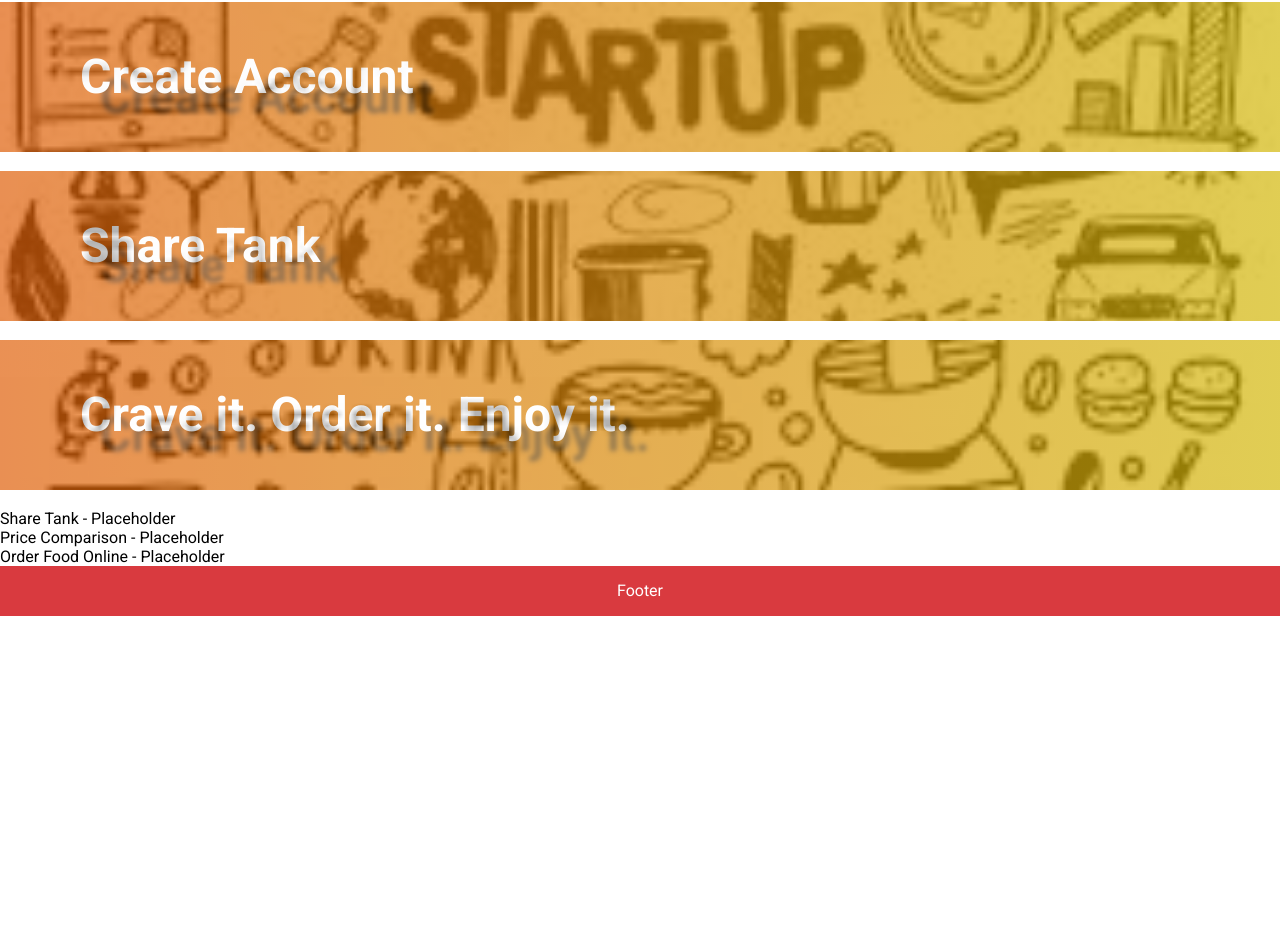
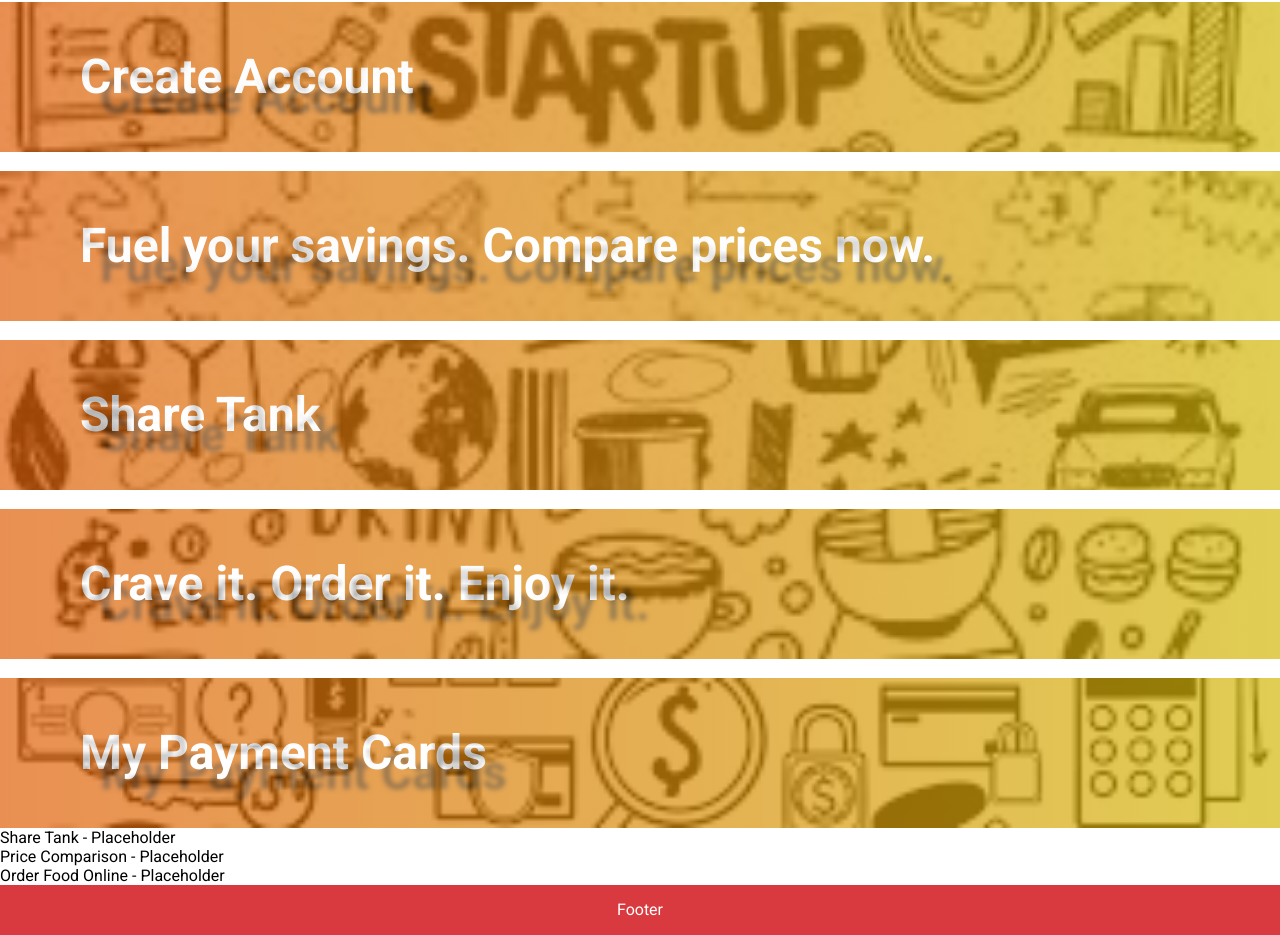
Before and after one commit to MaryanneG3/mission-5, a React (Vite) app in the folder z-fuel-frontend/: page / in a window 1280 px wide. Shown: the part 1148-2083 px from the top of the page. Before the commit the page ends 1764 px from the top, so only its background shows below. Built offline with nearby package versions, Linux system fonts and the light colour scheme.

Commit message:
added title bars with 3 variants

```diff
--- a/z-fuel-frontend/src/common/titlebar/Titlebar.jsx
+++ b/z-fuel-frontend/src/common/titlebar/Titlebar.jsx
@@ -57,6 +57,14 @@ function Titlebar({ variant, backgroundImage, title }) {
       backgroundClass = styles.onlineOrder;
       break;
 
+    case "savings":
+      backgroundClass = styles.savings;
+      break;
+
+    case "paymentCards":
+      backgroundClass = styles.paymentCards;
+      break;
+
     default:
       backgroundClass = styles.welcomeToZ;
       break;
--- a/z-fuel-frontend/src/common/titlebar/Titlebar.module.css
+++ b/z-fuel-frontend/src/common/titlebar/Titlebar.module.css
@@ -28,6 +28,16 @@
 .onlineOrder {
   background-image: url("/images/titlebar/online-order-titlebar.png");
   background-position: 60% 40%;
+}
+
+.savings {
+  background-image: url("/images/titlebar/savings-titlebar.jpg");
+  background-position: 50% 50%;
+}
+
+.paymentCards {
+  background-image: url("/images/titlebar/payment-card-titlebar.png");
+  background-position: 50% 50%;
 }
 
 .findStation .backgroundColor {
--- a/z-fuel-frontend/src/components/findFuel/ZMap.jsx
+++ b/z-fuel-frontend/src/components/findFuel/ZMap.jsx
@@ -8,7 +8,7 @@ import {
 import styles from "./ZMap.module.css";
 
 import StationCard from "./StationCard";
-import NavBar from "./NavBar";
+// import NavBar from "./NavBar";
 
 function ZMap() {
   //   const [open, setOpen] = useState(false);
@@ -48,9 +48,8 @@ function ZMap() {
   }, []);
 
   return (
-
     <APIProvider apiKey={import.meta.env.VITE_GOOGLE_MAPS_API_KEY}>
-        <NavBar/>
+      {/* <NavBar/> */}
       {/* station cards */}
 
       <div>
--- a/z-fuel-frontend/src/pages/FindFuelStation/FindFuelStation.jsx
+++ b/z-fuel-frontend/src/pages/FindFuelStation/FindFuelStation.jsx
@@ -1,10 +1,13 @@
 import React from "react";
 import ZMap from "../../components/findFuel/ZMap";
+import BaseLayout from "../../layouts/baselayout/BaseLayout";
 
 function FindFuelStation() {
   return (
     <>
-      <ZMap />
+      <BaseLayout>
+        <ZMap />
+      </BaseLayout>
     </>
   );
 }
--- a/z-fuel-frontend/src/pages/Homepage/Homepage.jsx
+++ b/z-fuel-frontend/src/pages/Homepage/Homepage.jsx
@@ -2,7 +2,7 @@ import Titlebar from "../../common/titlebar/Titlebar";
 import BaseLayout from "../../layouts/baselayout/BaseLayout";
 import styles from "./Homepage.module.css";
 
-import homapageImage from "../../../public/images/homepage/Homepage-family-photo.png";
+import homepageImage from "../../../public/images/homepage/Homepage-family-photo.png";
 
 function Homepage() {
   return (
@@ -16,7 +16,7 @@ function Homepage() {
       <div className={styles.homepageImageContainer}>
         <img
           className={styles.homepageImage}
-          src={homapageImage}
+          src={homepageImage}
           alt="family at z-fuel station"
         />
       </div>
@@ -38,6 +38,14 @@ function Homepage() {
 
       <Titlebar
         variant="default"
+        backgroundImage="savings"
+        title="Fuel your savings. Compare prices now."
+      />
+
+      <br />
+
+      <Titlebar
+        variant="default"
         backgroundImage="shareTank"
         title="Share Tank"
       />
@@ -51,6 +59,12 @@ function Homepage() {
       />
 
       <br />
+
+      <Titlebar
+        variant="default"
+        backgroundImage="paymentCards"
+        title="My Payment Cards"
+      />
 
       <main className={styles.main}>
         <div className={styles.shareTankContainer}>
```
Also changed, not shown: z-fuel-frontend/public/images/titlebar/payment-card-titlebar.png (added), z-fuel-frontend/public/images/titlebar/savings-titlebar.jpg (added).
